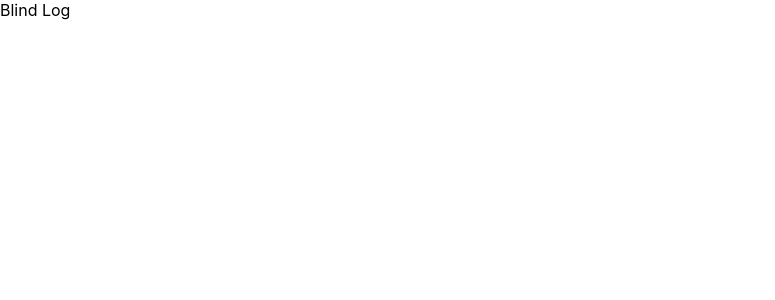
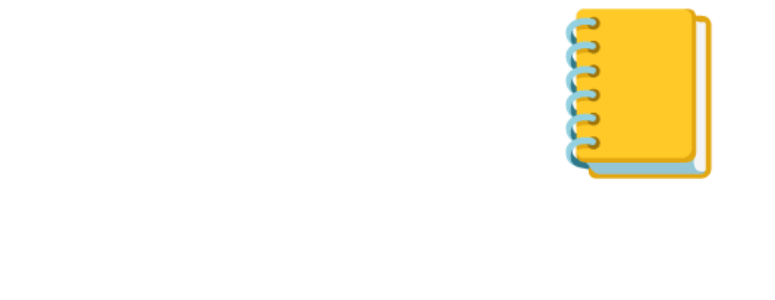
Before and after one commit to dxanh97/sai-nha-co, a React (Create React App) app: page / in a window 1280 px wide. Shown: the top 300 px of the page, without its empty margins (0-775 px from the left). Built offline with nearby package versions, Linux system fonts and the light colour scheme.

Commit message:
➕ add `sass`

```diff
--- a/package.json
+++ b/package.json
@@ -11,6 +11,7 @@
     "react-dom": "^18.3.1",
     "react-redux": "^9.1.2",
     "react-scripts": "5.0.1",
+    "sass": "^1.79.4",
     "typescript": "^4.9.5",
     "web-vitals": "^2.1.4"
   },
--- a/src/index.css
+++ /dev/null
@@ -1,13 +0,0 @@
-body {
-  margin: 0;
-  font-family: -apple-system, BlinkMacSystemFont, 'Segoe UI', 'Roboto', 'Oxygen',
-    'Ubuntu', 'Cantarell', 'Fira Sans', 'Droid Sans', 'Helvetica Neue',
-    sans-serif;
-  -webkit-font-smoothing: antialiased;
-  -moz-osx-font-smoothing: grayscale;
-}
-
-code {
-  font-family: source-code-pro, Menlo, Monaco, Consolas, 'Courier New',
-    monospace;
-}
--- /dev/null
+++ b/src/index.scss
@@ -0,0 +1,9 @@
+body {
+  margin: 0;
+  display: flex;
+  justify-content: center;
+  align-items: center;
+  span.logo {
+    font-size: 10rem;
+  }
+}
--- a/src/index.tsx
+++ b/src/index.tsx
@@ -3,7 +3,7 @@ import ReactDOM from 'react-dom/client';
 import { Provider } from 'react-redux';
 
 import { store } from './redux/store';
-import './index.css';
+import './index.scss';
 
 const root = ReactDOM.createRoot(
   document.getElementById('root') as HTMLElement,
@@ -12,7 +12,7 @@ const root = ReactDOM.createRoot(
 root.render(
   <React.StrictMode>
     <Provider store={store}>
-      <span>Blind Log</span>
+      <span className="logo">📒</span>
     </Provider>
   </React.StrictMode>,
 );
```
Also changed, not shown: 1 other file (tests, documents, lock files or other folders).
